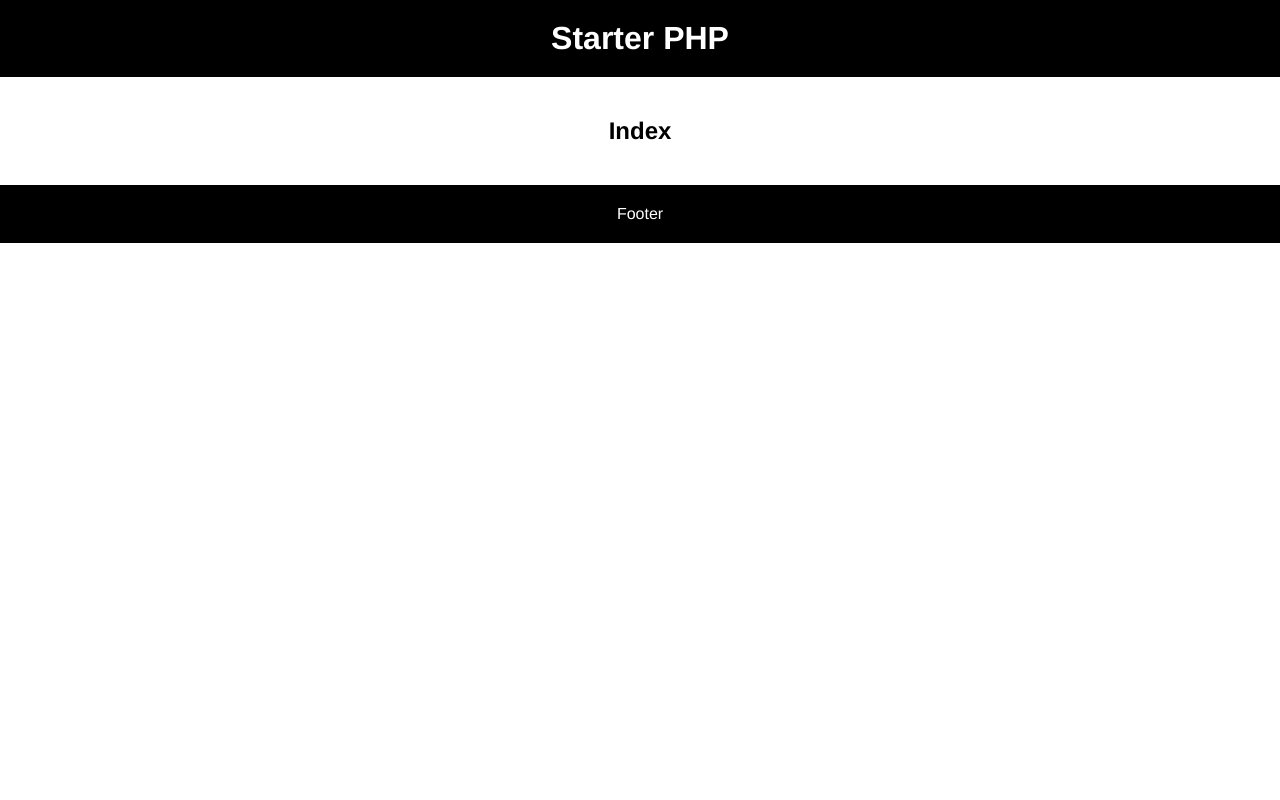
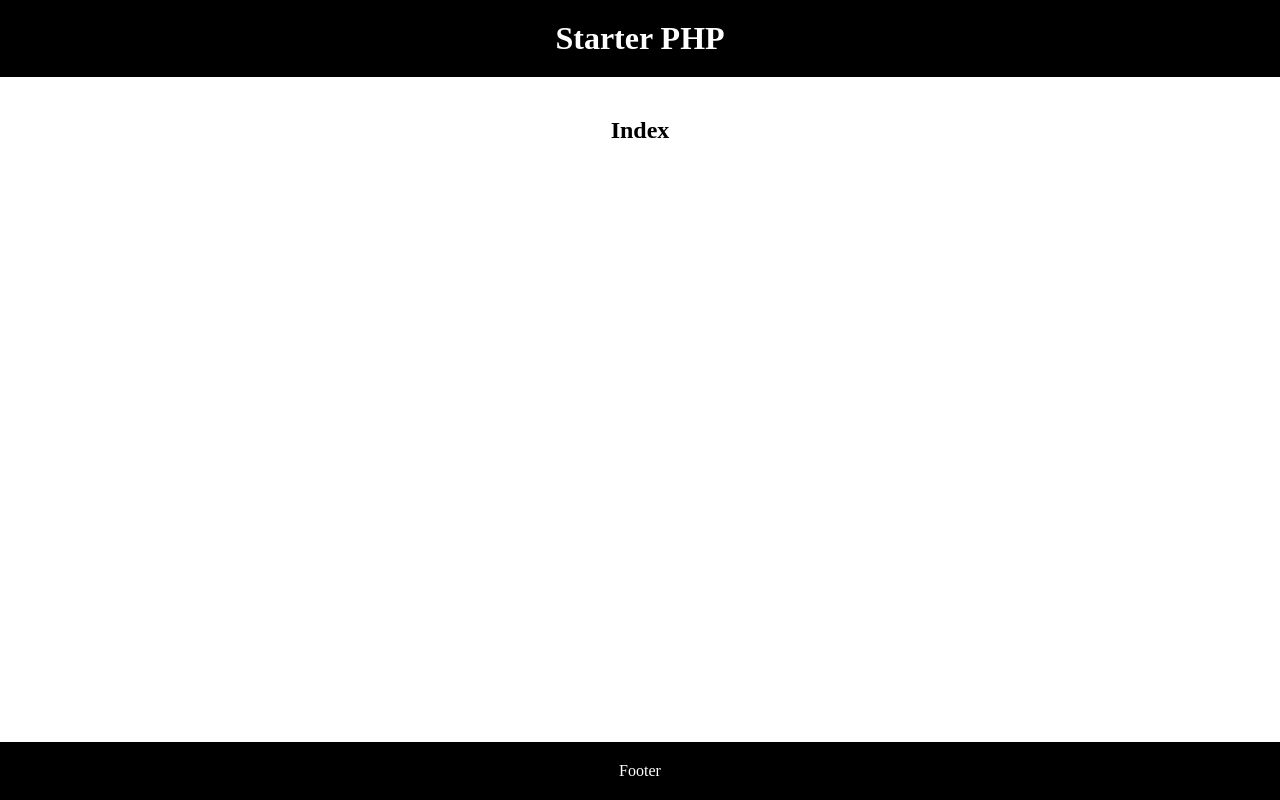
Before and after one commit to HeyAnto/Starter-PHP, a PHP site: page /Starter-PHP/ in a window 1280 px wide. Run offline with PHP 8.4, Linux system fonts and the light colour scheme.

Commit message:
Update Style

```diff
--- a/assets/css/style.css
+++ b/assets/css/style.css
@@ -4,8 +4,15 @@
   box-sizing: border-box;
 }
 
+html,
 body {
-  font-family: Helvetica, sans-serif;
+  height: 100%;
+  display: flex;
+  flex-direction: column;
+}
+
+main {
+  flex: 1;
 }
 
 header,
```
